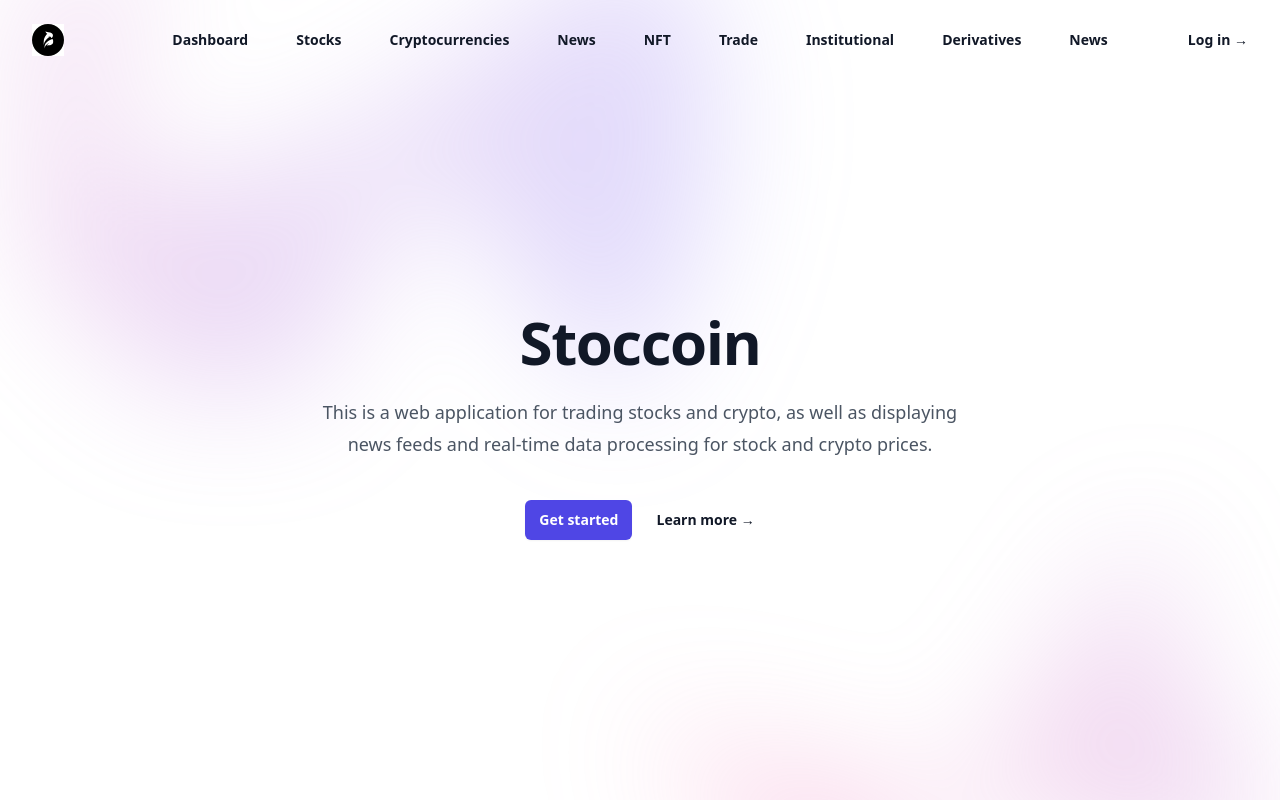
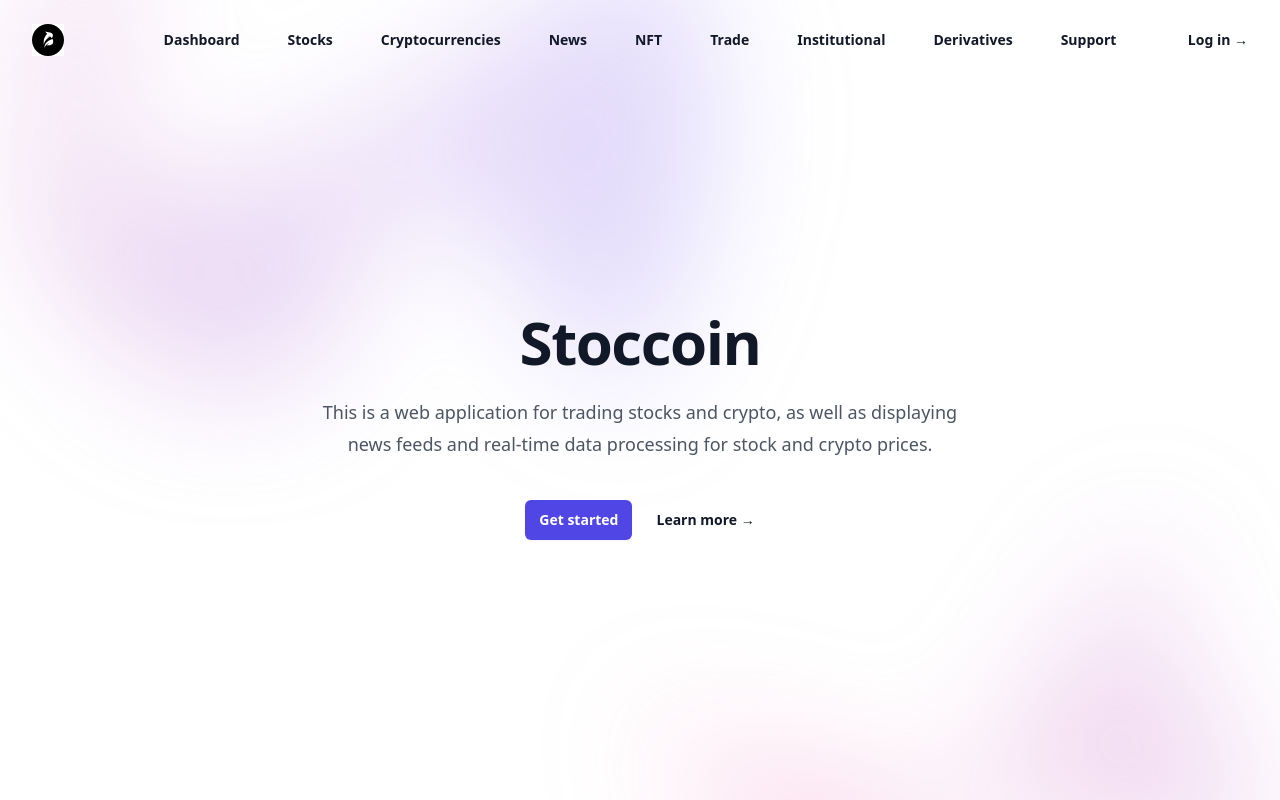
Before and after one commit to Stoccoin-Official/Stoccoin-Website, a React (Vite) app in the folder client/: page / in a window 1280 px wide. Shown: the top 800 px of the page. Built offline with nearby package versions, Linux system fonts and the light colour scheme.

Commit message:
fix: Fixed repetition

```diff
--- a/client/src/components/Header.jsx
+++ b/client/src/components/Header.jsx
@@ -11,7 +11,7 @@ const navigation = [
   { name: 'Trade', href: '#' },
   { name: 'Institutional', href: '#' },
   { name: 'Derivatives', href: '#' },
-  { name: 'News', href: '#' },
+  { name: 'Support', href: '#' },
 ]
 
 export default function Example() {
```
